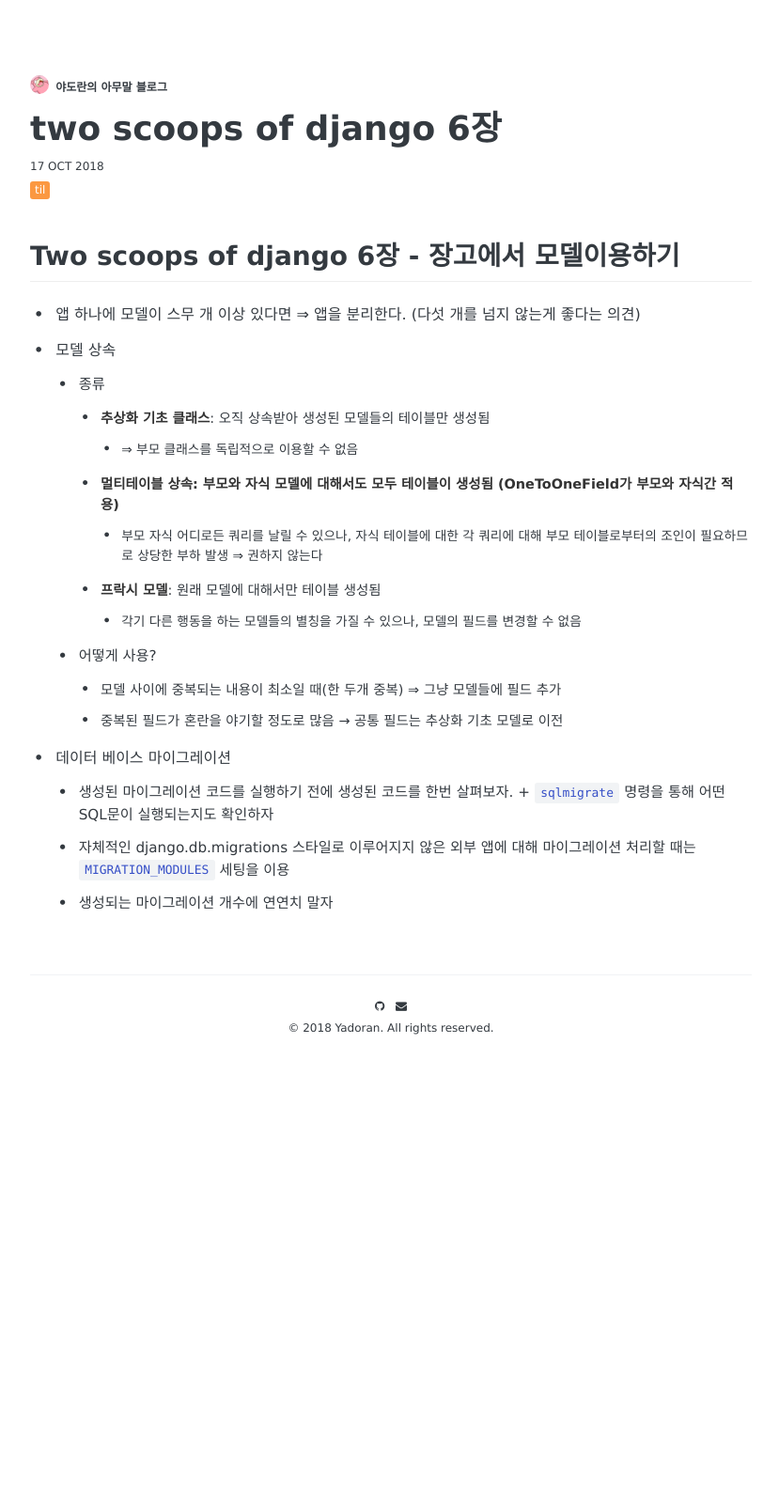
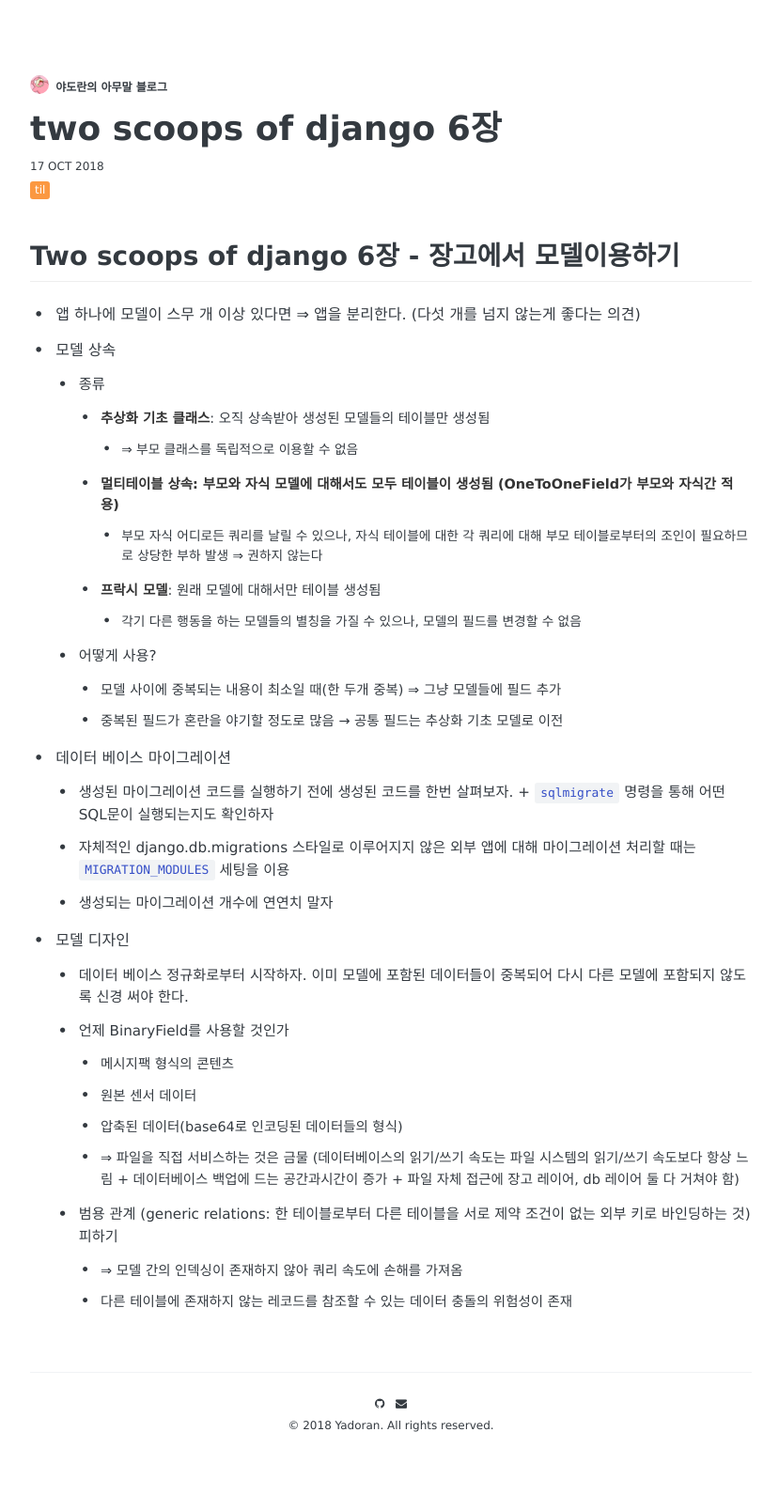
Before and after one commit to Eunhyang/Eunhyang.github.io, a Jekyll site: the page built from _posts/2018-10-17-two-scoops-of-django-6.md, in a window 1280 px wide. Shown: the whole page at 94% size, without its empty margins (224-1053 px from the left). Built offline with Jekyll 4.4.1, drawn with Linux system fonts in a browser that asks for light colours; some web fonts are replaced; comment, search, counter and statistics services are not loaded; before the commit the page ends 1184 px from its top, so only the background shows below that.

Commit message:
Update 2018-10-17-two-scoops-of-django-6.md

```diff
--- a/_posts/2018-10-17-two-scoops-of-django-6.md
+++ b/_posts/2018-10-17-two-scoops-of-django-6.md
@@ -27,3 +27,13 @@
     - 생성된 마이그레이션 코드를 실행하기 전에 생성된 코드를 한번 살펴보자. + `sqlmigrate` 명령을 통해 어떤 SQL문이 실행되는지도 확인하자
     - 자체적인 django.db.migrations 스타일로 이루어지지 않은 외부 앱에 대해 마이그레이션 처리할 때는 `MIGRATION_MODULES` 세팅을 이용
     - 생성되는 마이그레이션 개수에 연연치 말자
+- 모델 디자인
+    - 데이터 베이스 정규화로부터 시작하자. 이미 모델에 포함된 데이터들이 중복되어 다시 다른 모델에 포함되지 않도록 신경 써야 한다.
+    - 언제 BinaryField를 사용할 것인가
+        - 메시지팩 형식의 콘텐츠
+        - 원본 센서 데이터
+        - 압축된 데이터(base64로 인코딩된 데이터들의 형식)
+        - ⇒ 파일을 직접 서비스하는 것은 금물 (데이터베이스의 읽기/쓰기 속도는 파일 시스템의 읽기/쓰기 속도보다 항상 느림 + 데이터베이스 백업에 드는 공간과시간이 증가 + 파일 자체 접근에 장고 레이어, db 레이어 둘 다 거쳐야 함)
+    - 범용 관계 (generic relations: 한 테이블로부터 다른 테이블을 서로 제약 조건이 없는 외부 키로 바인딩하는 것) 피하기
+        - ⇒ 모델 간의 인덱싱이 존재하지 않아 쿼리 속도에 손해를 가져옴
+        - 다른 테이블에 존재하지 않는 레코드를 참조할 수 있는 데이터 충돌의 위험성이 존재
```
